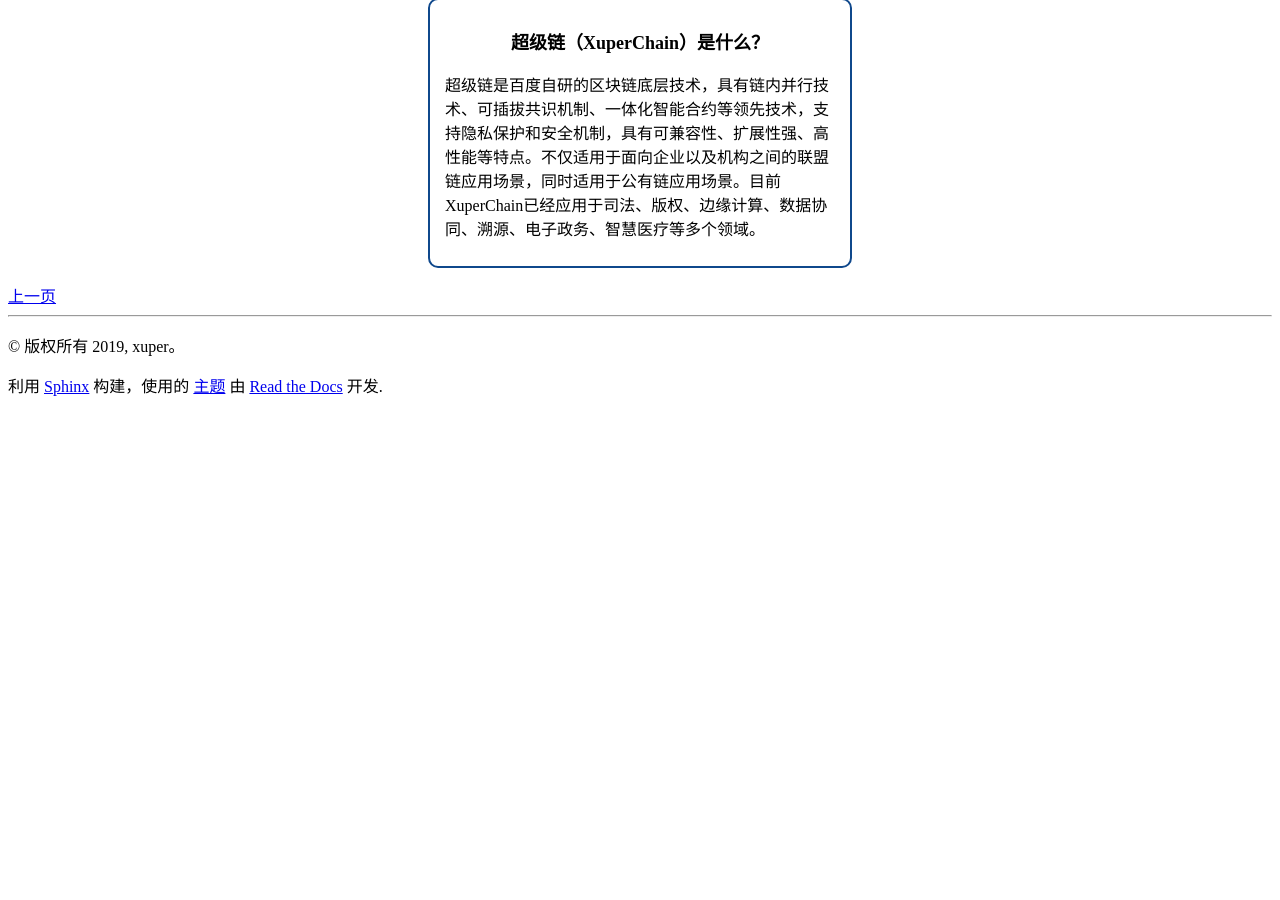
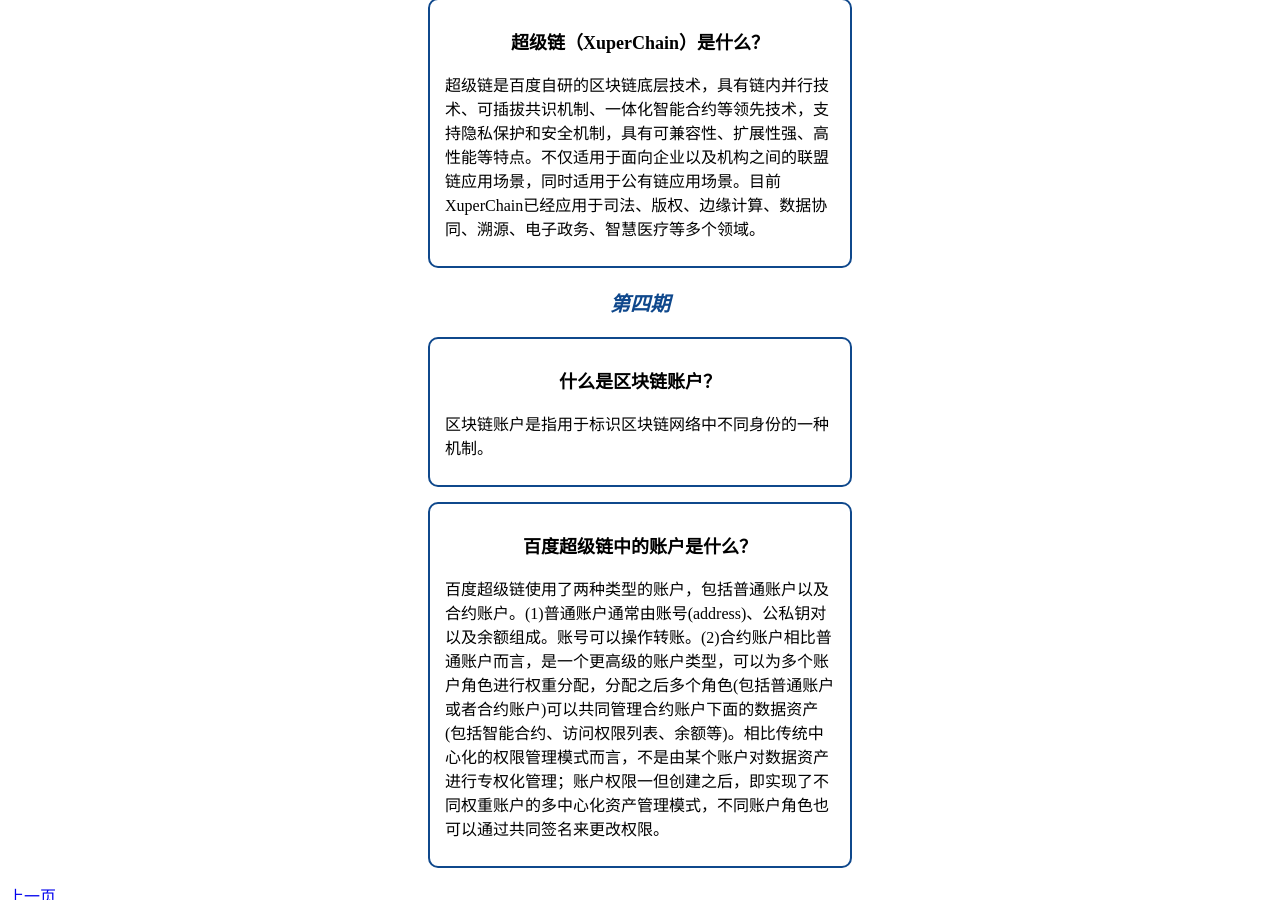
Before and after one commit to xuperchain/docs, a Sphinx documentation site: the page built from source/lessons.rst, in a window 1280 px wide and 900 px high, scrolled down 3111 px. Built offline with Sphinx 7.4.7 and the Read the Docs theme 2.0.0, drawn with Linux system fonts in a browser that asks for light colours; before the commit the page ends 3516 px from its top, so only the background shows below that.

Commit message:
lesson4 (#27)

```diff
--- a/source/lessons.rst
+++ b/source/lessons.rst
@@ -78,3 +78,27 @@
     .. container:: text
 
         超级链是百度自研的区块链底层技术，具有链内并行技术、可插拔共识机制、一体化智能合约等领先技术，支持隐私保护和安全机制，具有可兼容性、扩展性强、高性能等特点。不仅适用于面向企业以及机构之间的联盟链应用场景，同时适用于公有链应用场景。目前XuperChain已经应用于司法、版权、边缘计算、数据协同、溯源、电子政务、智慧医疗等多个领域。
+
+.. container:: number
+
+    第四期
+
+.. container:: myclass
+
+    .. container:: title
+
+        什么是区块链账户？
+
+    .. container:: text
+
+        区块链账户是指用于标识区块链网络中不同身份的一种机制。
+
+.. container:: myclass
+
+    .. container:: title
+
+        百度超级链中的账户是什么？
+
+    .. container:: text
+
+        百度超级链使用了两种类型的账户，包括普通账户以及合约账户。(1)普通账户通常由账号(address)、公私钥对以及余额组成。账号可以操作转账。(2)合约账户相比普通账户而言，是一个更高级的账户类型，可以为多个账户角色进行权重分配，分配之后多个角色(包括普通账户或者合约账户)可以共同管理合约账户下面的数据资产(包括智能合约、访问权限列表、余额等)。相比传统中心化的权限管理模式而言，不是由某个账户对数据资产进行专权化管理；账户权限一但创建之后，即实现了不同权重账户的多中心化资产管理模式，不同账户角色也可以通过共同签名来更改权限。
```
